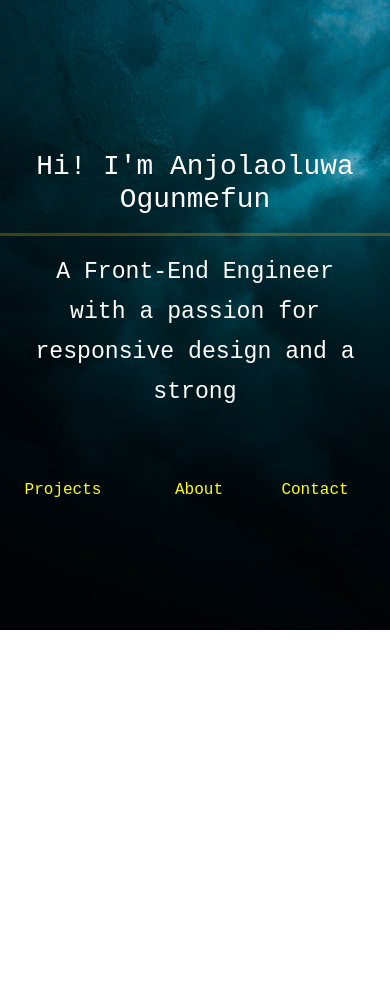
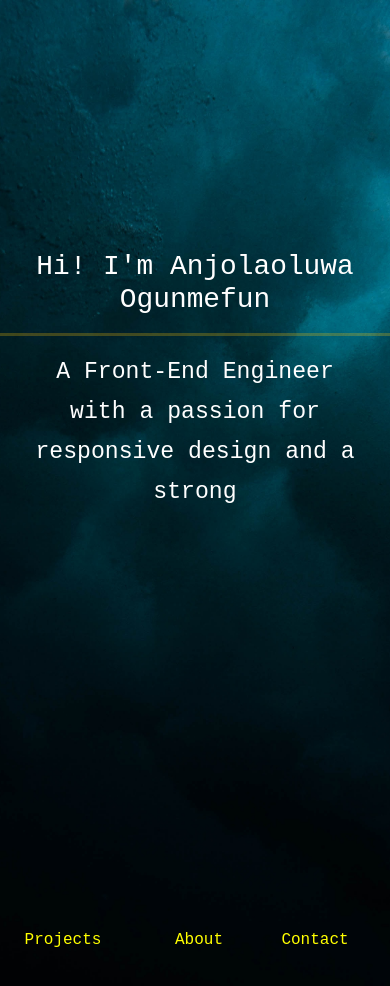
Before and after one commit to Anjola-ogunmefun/Portfolio-website, a Vue app: page /home in a window 390 px wide. Shown: the top 986 px of the page. Before the commit the page ends 844 px from the top, so only its background shows below. Built offline with nearby package versions, Linux system fonts and the light colour scheme.

Commit message:
style: navigation

```diff
--- a/src/components/HomePage.vue
+++ b/src/components/HomePage.vue
@@ -28,13 +28,14 @@
             <div class="col-4">
               <li>
                 <router-link class="route nav-link left" to="/about">
-                   About </router-link
-                >
+                  About
+                </router-link>
               </li>
             </div>
             <div class="col-4">
               <li>
-                <router-link class="route nav-link" to="/contact">Contact</router-link
+                <router-link class="route nav-link" to="/contact"
+                  >Contact</router-link
                 >
               </li>
             </div>
@@ -97,14 +98,14 @@ main {
   background-image: url("../utils/dark.jpg");
   width: 100vw;
   height: 100vh;
-  background-repeat: no-repeat;
+  background-repeat: repeat;
   background-position: center;
   background-size: cover;
 }
 
 .intro h1 {
   font-family: monospace;
-  margin-top: 150px;
+  margin-top: 200px;
   text-align: center;
 }
 .intro h3 {
@@ -114,7 +115,7 @@ main {
 .route {
   padding-top: 50px;
   margin-left: 20px;
-  margin-bottom: 70px;
+  margin-top: 250px;
   color: yellow;
   font-size: large;
 }
@@ -125,13 +126,17 @@ main {
 @media only screen and (max-width: 600px) {
   .route {
     margin-left: 0px;
-    margin-bottom: 120px;
+    margin-bottom: 50px;
+    margin-top: 350px;
   }
   main {
     height: 100%;
   }
-  .left{
+  .left {
     margin-left: 20px;
+  }
+  .intro h1 {
+    margin-top: 250px;
   }
 }
 
```
